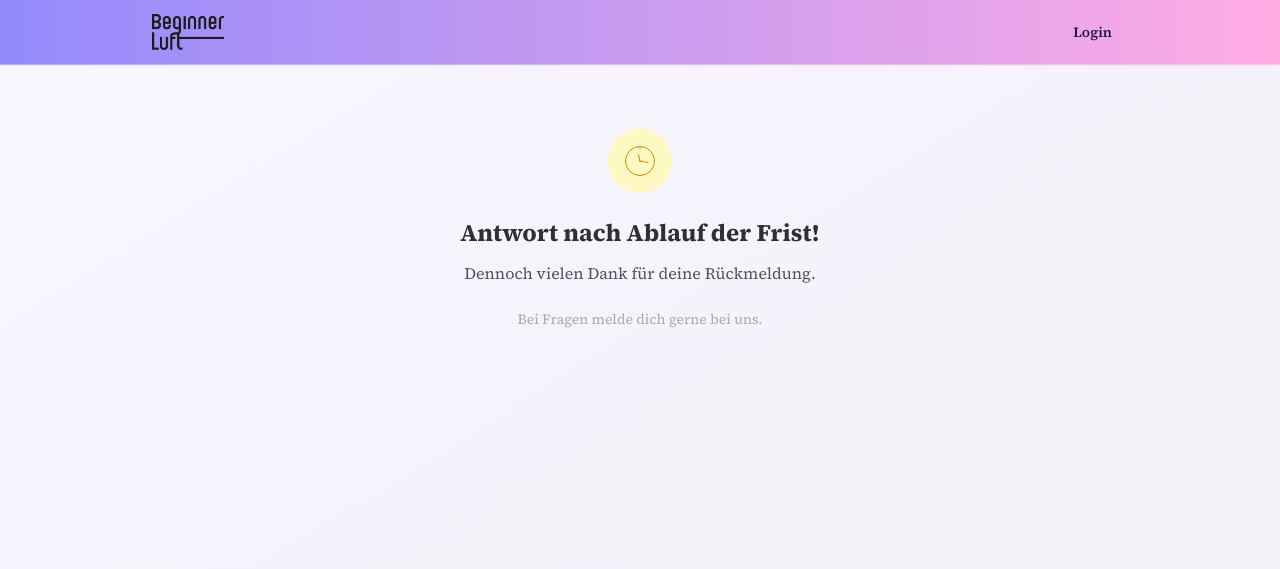
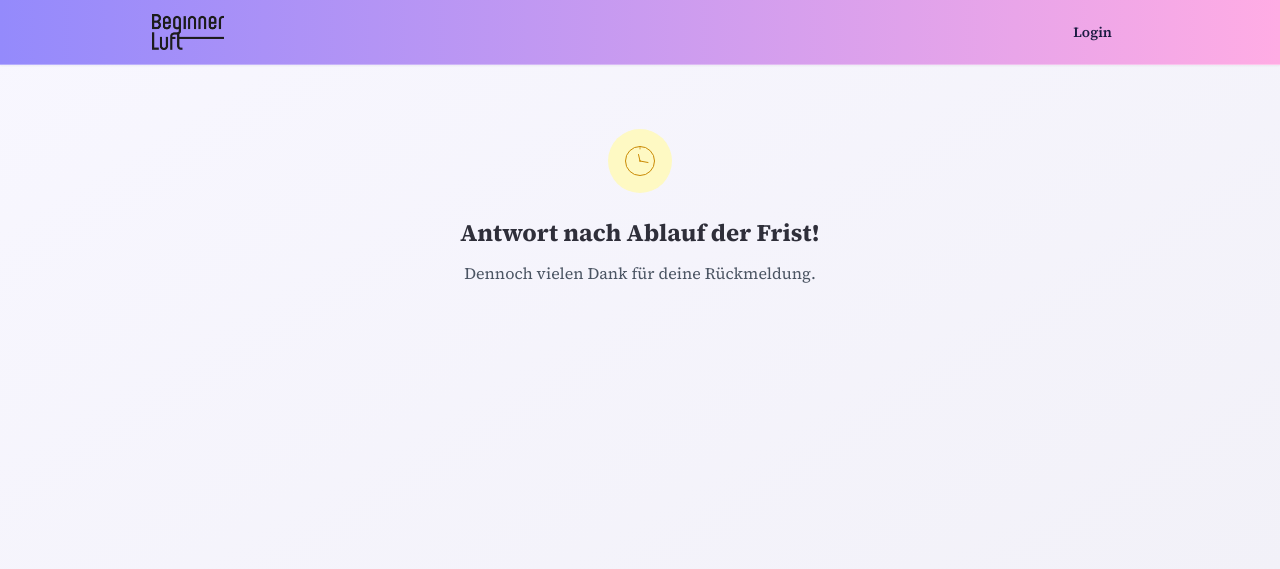
Before and after one commit to neptunhiker/bl-matching-app, a Django app: template matching/templates/matching/coach_response_matching_request.html in a window 1280 px wide. Shown: the top 569 px of the page. Run offline with Django 4.2, Linux system fonts and the light colour scheme; the template is opened without the code that fills it, so the values that code supplies are empty; style sheets or scripts are compiled from the project's sources; parts of the project's set-up code (start-up, migrations or seed data) failed here and were passed over.

Commit message:
Shorten the confirmation screen message for rejected RtC

```diff
--- a/matching/templates/matching/coach_response_matching_request.html
+++ b/matching/templates/matching/coach_response_matching_request.html
@@ -50,9 +50,5 @@
     {% endif %}
   {% endif %}
 
-  <p class="mt-6 text-sm text-neutral-400">
-    Bei Fragen melde dich gerne bei uns.
-  </p>
-
 </div>
 {% endblock %}
```
